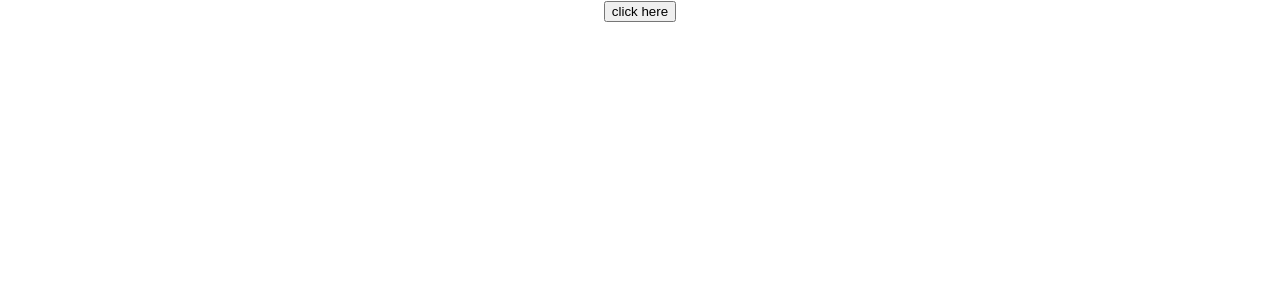
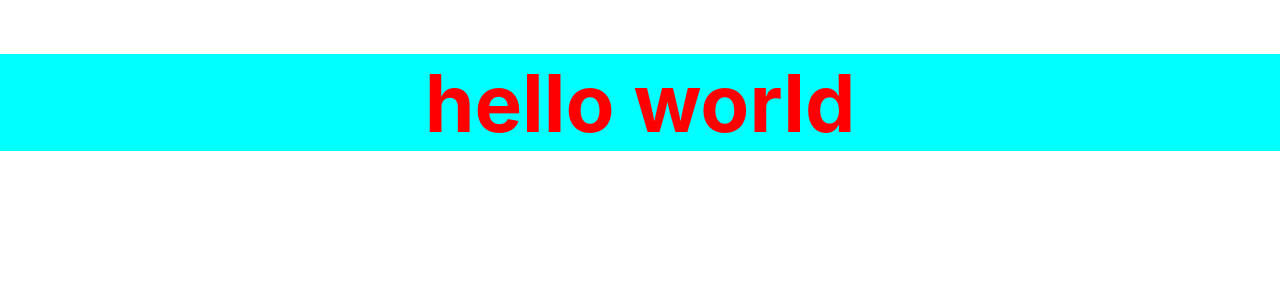
Before and after one commit to angesomhailu/ReactProject, a React (Create React App) app: page / in a window 1280 px wide. Shown: the top 300 px of the page. Built offline with nearby package versions, Linux system fonts and the light colour scheme.

Commit message:
another commit

```diff
--- a/src/App.js
+++ b/src/App.js
@@ -1,14 +1,19 @@
 import './App.css';
 import './index.css';
-import Event from './event';
+// import Event from './event';
+// import Conditional from './conditional';
 import {Component} from 'react';
-
+import List from './list';
+import Inline from './inline';
 class App extends Component{
   render(){
     return (
       <div className='App'>
       {/* <StateChange/> */}
-      < Event/>
+      {/* < Event/> */}
+      {/* <Conditional/> */}
+        {/* <List/> */}
+        <Inline/>
       </div>
     );
   }
--- /dev/null
+++ b/src/conditional.js
@@ -0,0 +1,28 @@
+import react , {Component} from 'react';
+class Conditional extends Component{
+    constructor(){
+       super();
+       this.state={
+         iscorrect: false,
+       }
+    }
+  render(){
+
+    if(this.state.iscorrect){
+        return (
+            <>
+              <h1>the statement is true</h1>
+            </>
+        );
+    }
+    else{
+        return (
+            <>
+              <h1>the statement is not true</h1>
+            </>
+        );
+    }
+
+  }
+}
+export default Conditional;
--- /dev/null
+++ b/src/inline.js
@@ -0,0 +1,20 @@
+import react,{Component} from 'react';
+
+class Inline extends Component {
+    constructor() {
+        super();
+    }
+
+    render() {
+        const heading = {
+            color: 'red',
+            backgroundColor: 'aqua',
+            fontSize:'80px'
+        }
+        return (
+           <h1 style={heading}>hello world</h1>
+        );
+    }
+}
+
+export default Inline;
--- /dev/null
+++ b/src/list.js
@@ -0,0 +1,22 @@
+import react , {Component} from 'react';
+class List extends Component{
+
+    constructor() {
+        super();
+        this.state = {
+            subject: ['English', 'Biology', 'Chemstry', 'mathematics', 'mathematics'],
+
+        }
+    }
+    render() {
+        return (
+            <div>
+                {
+                    this.state.subject.map((x, index) => <h1  key={index}>{x}</h1>)
+                }
+            </div>
+        );
+    }
+}
+
+export default List;
```
Also changed, not shown: src/event.js (line endings or trailing spaces).
